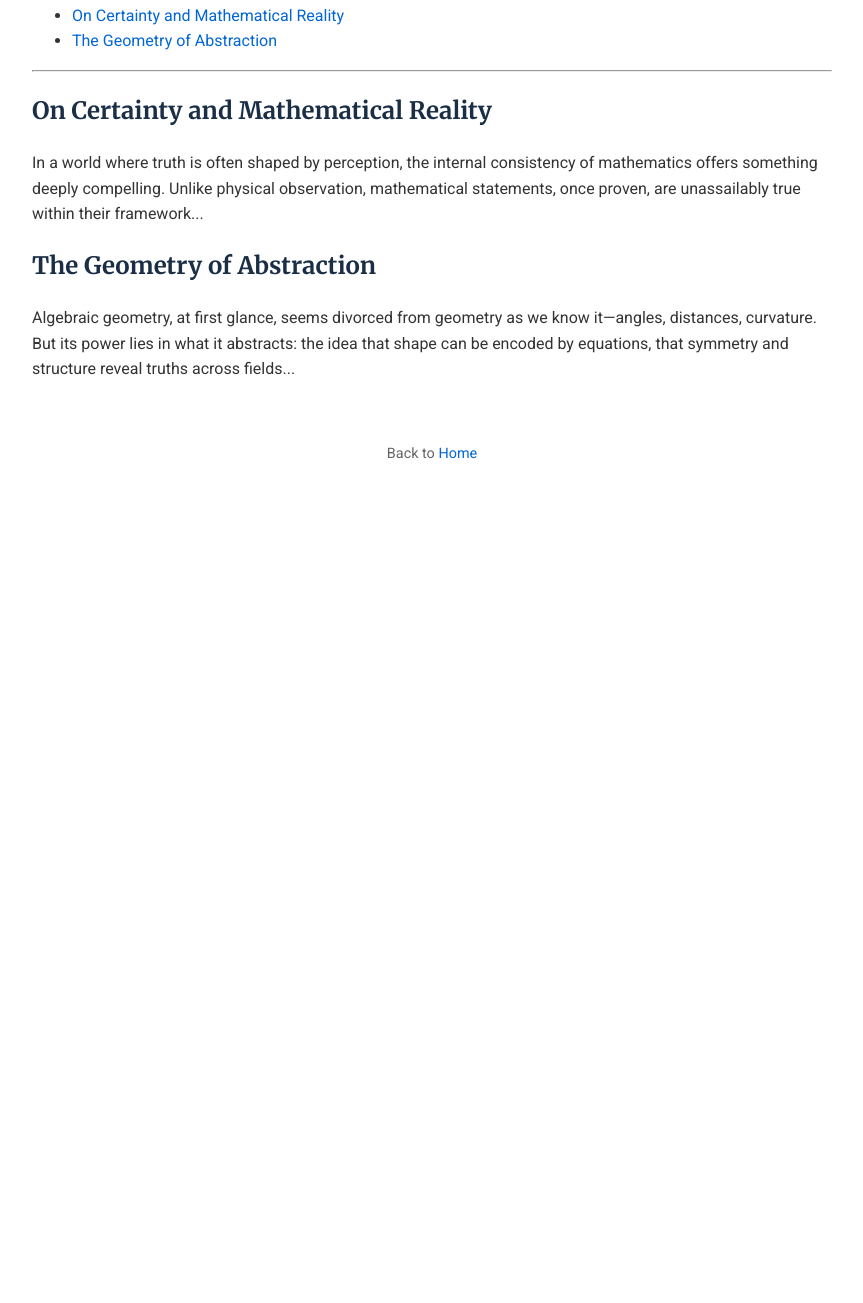
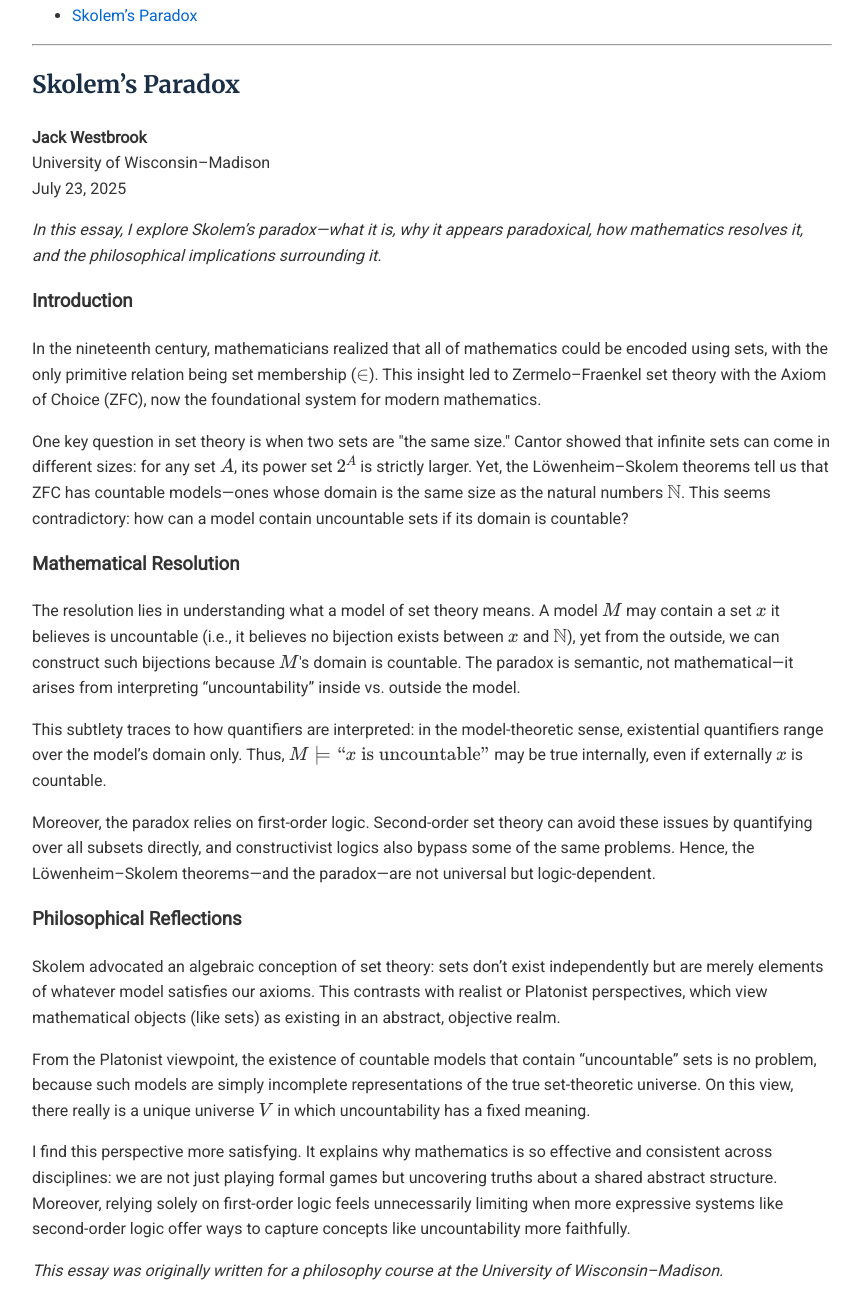
Before and after one commit to westbrookjack/westbrookjack.github.io, a plain HTML site: page reflections.html in a window 1280 px wide. Shown: the part 177-1480 px from the top of the page, without its empty margins (208-1071 px from the left). Before the commit the page ends 800 px from the top, so only its background shows below. Drawn offline with nearby package versions, Linux system fonts and the light colour scheme.

Commit message:
Update reflections.html

```diff
--- a/reflections.html
+++ b/reflections.html
@@ -1,6 +1,10 @@
 <!DOCTYPE html>
 <html lang="en">
 <head>
+  <script src="https://polyfill.io/v3/polyfill.min.js?features=es6"></script>
+  <script type="text/javascript" id="MathJax-script" async
+    src="https://cdn.jsdelivr.net/npm/mathjax@3/es5/tex-mml-chtml.js"></script>
+
   <meta charset="UTF-8" />
   <title>Reflections | Jack Westbrook</title>
   <link href="https://fonts.googleapis.com/css2?family=Merriweather:wght@400;700&family=Roboto&display=swap" rel="stylesheet">
@@ -43,22 +47,52 @@
   </p>
 
   <ul>
-    <li><a href="#on-certainty">On Certainty and Mathematical Reality</a></li>
-    <li><a href="#geometry-of-abstraction">The Geometry of Abstraction</a></li>
-    <!-- Add more links here -->
+    <li><a href="#skolem">Skolem’s Paradox</a></li>
   </ul>
 
   <hr>
 
-  <h2 id="on-certainty">On Certainty and Mathematical Reality</h2>
-  <p>
-    In a world where truth is often shaped by perception, the internal consistency of mathematics offers something deeply compelling. Unlike physical observation, mathematical statements, once proven, are unassailably true within their framework...
-  </p>
+ <h2 id="skolem">Skolem’s Paradox</h2>
 
-  <h2 id="geometry-of-abstraction">The Geometry of Abstraction</h2>
-  <p>
-    Algebraic geometry, at first glance, seems divorced from geometry as we know it—angles, distances, curvature. But its power lies in what it abstracts: the idea that shape can be encoded by equations, that symmetry and structure reveal truths across fields...
-  </p>
+<p><strong>Jack Westbrook</strong><br>
+University of Wisconsin–Madison<br>
+July 23, 2025</p>
+
+<p><em>In this essay, I explore Skolem’s paradox—what it is, why it appears paradoxical, how mathematics resolves it, and the philosophical implications surrounding it.</em></p>
+
+<h3>Introduction</h3>
+<p>
+In the nineteenth century, mathematicians realized that all of mathematics could be encoded using sets, with the only primitive relation being set membership (\( \in \)). This insight led to Zermelo–Fraenkel set theory with the Axiom of Choice (ZFC), now the foundational system for modern mathematics.
+</p>
+<p>
+One key question in set theory is when two sets are "the same size." Cantor showed that infinite sets can come in different sizes: for any set \( A \), its power set \( 2^A \) is strictly larger. Yet, the Löwenheim–Skolem theorems tell us that ZFC has countable models—ones whose domain is the same size as the natural numbers \( \mathbb{N} \). This seems contradictory: how can a model contain uncountable sets if its domain is countable?
+</p>
+
+<h3>Mathematical Resolution</h3>
+<p>
+The resolution lies in understanding what a model of set theory means. A model \( M \) may contain a set \( x \) it believes is uncountable (i.e., it believes no bijection exists between \( x \) and \( \mathbb{N} \)), yet from the outside, we can construct such bijections because \( M \)'s domain is countable. The paradox is semantic, not mathematical—it arises from interpreting “uncountability” inside vs. outside the model.
+</p>
+<p>
+This subtlety traces to how quantifiers are interpreted: in the model-theoretic sense, existential quantifiers range over the model’s domain only. Thus, \( M \models \text{“}x \text{ is uncountable”} \) may be true internally, even if externally \( x \) is countable.
+</p>
+<p>
+Moreover, the paradox relies on first-order logic. Second-order set theory can avoid these issues by quantifying over all subsets directly, and constructivist logics also bypass some of the same problems. Hence, the Löwenheim–Skolem theorems—and the paradox—are not universal but logic-dependent.
+</p>
+
+<h3>Philosophical Reflections</h3>
+<p>
+Skolem advocated an algebraic conception of set theory: sets don’t exist independently but are merely elements of whatever model satisfies our axioms. This contrasts with realist or Platonist perspectives, which view mathematical objects (like sets) as existing in an abstract, objective realm.
+</p>
+<p>
+From the Platonist viewpoint, the existence of countable models that contain “uncountable” sets is no problem, because such models are simply incomplete representations of the true set-theoretic universe. On this view, there really is a unique universe \( V \) in which uncountability has a fixed meaning.
+</p>
+<p>
+I find this perspective more satisfying. It explains why mathematics is so effective and consistent across disciplines: we are not just playing formal games but uncovering truths about a shared abstract structure. Moreover, relying solely on first-order logic feels unnecessarily limiting when more expressive systems like second-order logic offer ways to capture concepts like uncountability more faithfully.
+</p>
+
+<p><em>This essay was originally written for a philosophy course at the University of Wisconsin–Madison.</em></p>
+
+
 
   <footer>Back to <a href="index.html">Home</a></footer>
 </body>
```
